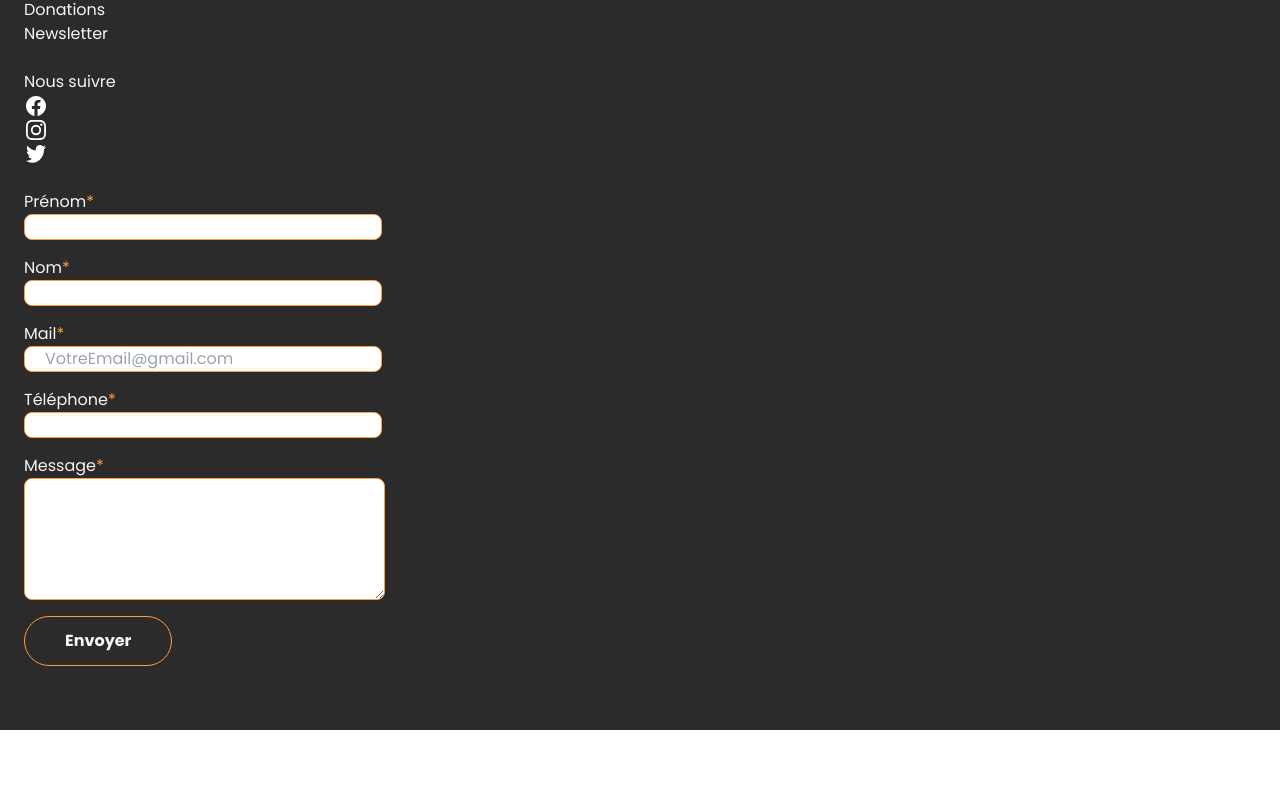
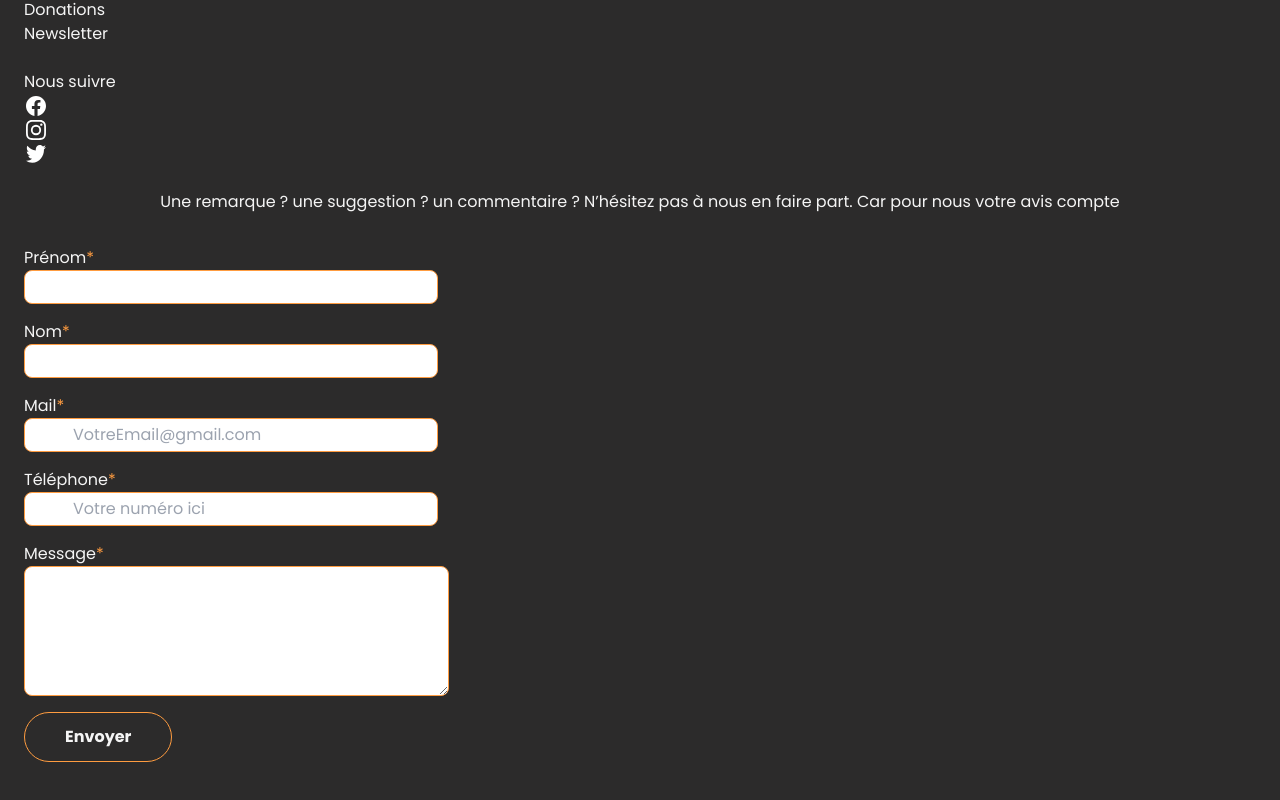
Before and after one commit to Nezzar-Marwa/Projet_S2_Khadidja_K_Marie-Claire_N_Marwa_N_Camilia_M, a Vue app in the folder Projet_S2_MN_KK_MCN_CM/: page / in a window 1280 px wide. Shown: the part 1034-1834 px from the top of the page. Before the commit the page ends 1764 px from the top, so only its background shows below. Built offline with nearby package versions, Linux system fonts and the light colour scheme.

Commit message:
formulaire de contact

```diff
--- a/Projet_S2_MN_KK_MCN_CM/src/components/FooterPage.vue
+++ b/Projet_S2_MN_KK_MCN_CM/src/components/FooterPage.vue
@@ -44,26 +44,28 @@ import InstagramIcon from '@/components/icons/IconInstagram.vue'
       </ul>
     </div>
     <section>
+      <h4 class="mb-8 font-poppins text-center">Une remarque ? une suggestion ? un commentaire ? N’hésitez pas à nous en faire part.
+          Car pour nous votre avis compte</h4>
       <form action="#">
       <div>
         <label for="Prénom*">Prénom<span class="text-toniccolor">*</span> </label>
-        <input class="flex rounded-lg text-text border mb-4 px-5  border-toniccolor focus:outline-none focus:ring-1 focus:ring-toniccolor " type="text" name="Prénom" id="Prénom">
+        <input class="flex rounded-lg text-text border mb-4 px-12 py-1  border-toniccolor focus:outline-none focus:ring-1 focus:ring-toniccolor " type="text" name="Prénom" id="Prénom">
       </div>
       <div>
         <label for="Nom*">Nom<span class="text-toniccolor">*</span></label>
-        <input class="flex rounded-lg text-text border mb-4 px-5  border-toniccolor focus:outline-none focus:ring-1 focus:ring-toniccolor " type="text" name="Nom" id="Nom">
+        <input class="flex rounded-lg text-text border mb-4 px-12 py-1  border-toniccolor focus:outline-none focus:ring-1 focus:ring-toniccolor " type="text" name="Nom" id="Nom">
       </div>
       <div>
         <label for="Mail*">Mail<span class="text-toniccolor">*</span></label>
-        <input class="flex rounded-lg text-text border mb-4 px-5  border-toniccolor  invalid:border-invalid invalid:text-invalid focus:outline-none focus:ring-1 focus:ring-toniccolor focus:invalid:border-invalid focus:invalid:ring-invalid" type="email" placeholder="VotreEmail@gmail.com" name="Mail">
+        <input class="flex rounded-lg text-text border mb-4 px-12 py-1  border-toniccolor  invalid:border-invalid invalid:text-invalid focus:outline-none focus:ring-1 focus:ring-toniccolor focus:invalid:border-invalid focus:invalid:ring-invalid" type="email" placeholder="VotreEmail@gmail.com" name="Mail">
       </div>
       <div>
         <label for="Téléphone*">Téléphone<span class="text-toniccolor">*</span></label>
-        <input class="flex rounded-lg border mb-4 px-5 border-toniccolor" type="text" name="Téléphone">
+        <input class="flex rounded-lg text-text border mb-4 px-12 py-1  border-toniccolor  invalid:border-invalid invalid:text-invalid focus:outline-none focus:ring-1 focus:ring-toniccolor focus:invalid:border-invalid focus:invalid:ring-invalid" type="text" placeholder="Votre numéro ici" name="Téléphone">
       </div>
       <div>
         <label for="message*">Message<span class="text-toniccolor">*</span></label>
-        <textarea class="flex rounded-lg text-text border mb-4 px-8  border-toniccolor focus:outline-none focus:ring-1 focus:ring-toniccolor "  id="msg" name="message" rows="5"></textarea>
+        <textarea class="flex rounded-lg text-text border mb-4 px-16 py-1  border-toniccolor focus:outline-none focus:ring-1 focus:ring-toniccolor "  id="msg" name="message" rows="5"></textarea>
       </div>
       <div>
       <button class="rounded-full border border-toniccolor px-10 py-3 font-bold text-backgroundcolor hover:bg-toniccolor"  type="submit">Envoyer</button>
```
